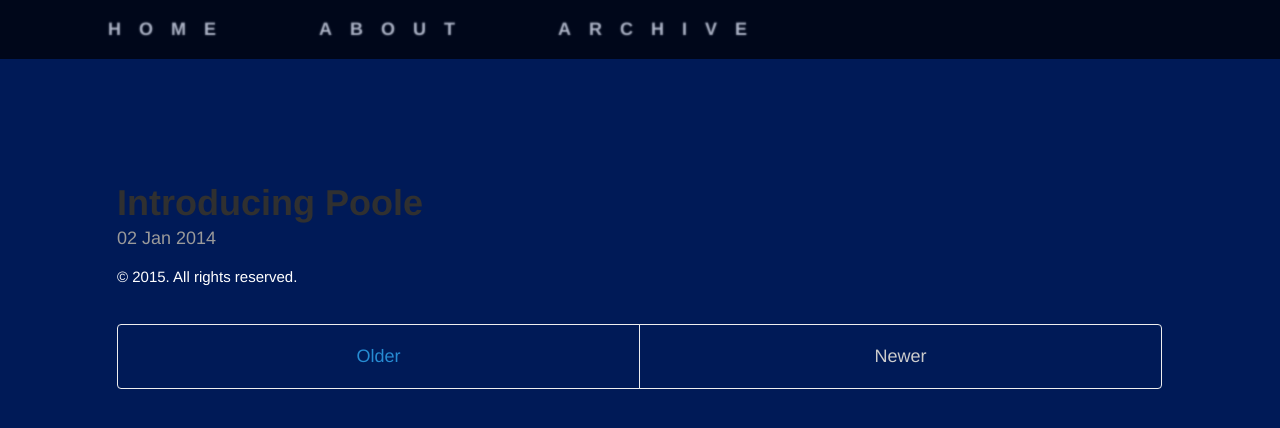
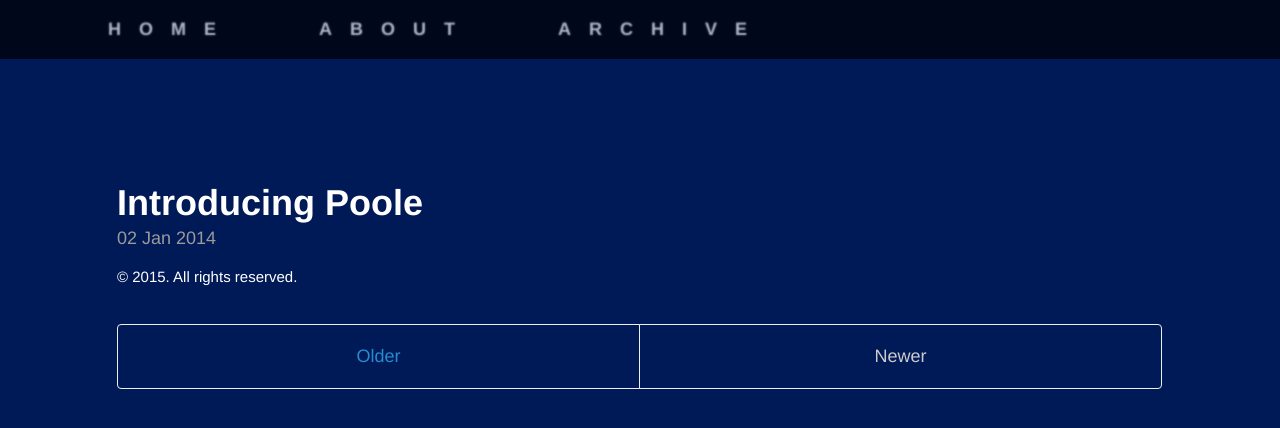
Before and after one commit to ericyewang/ericyewang.github.io, a Jekyll site: the page built from index.html, in a window 1280 px wide. Shown: the top 428 px of the page. Built offline with Jekyll 4.4.1, drawn with Linux system fonts in a browser that asks for light colours; the list of posts is cut into pages by our own code.

Commit message:
Update _posts.scss

```diff
--- a/_sass/_posts.scss
+++ b/_sass/_posts.scss
@@ -12,7 +12,7 @@
 .page-title,
 .post-title,
 .post-title a {
-  color: #303030;
+  color: #fff;
 }
 .page-title,
 .post-title {
```
